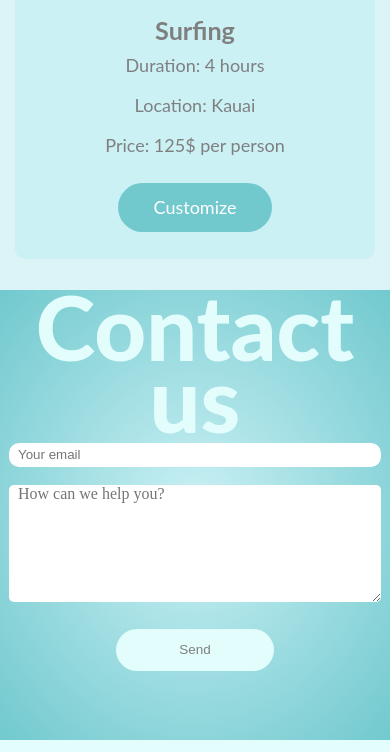
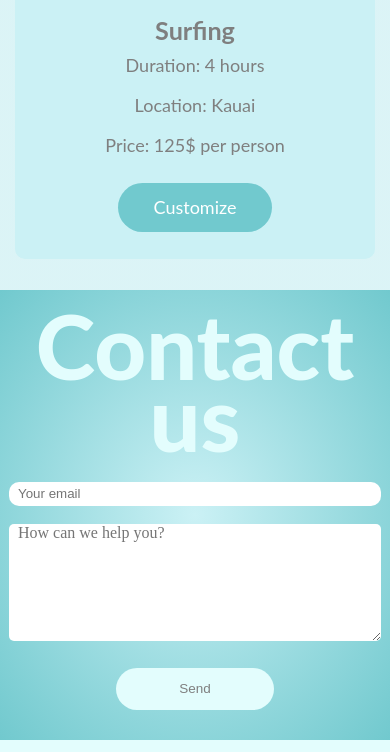
Before and after one commit to bikowalczyk/Travelix, a website: page public/index.html in a window 390 px wide. Shown: the part 3652-4404 px from the top of the page. Drawn offline with Linux system fonts and the light colour scheme.

Commit message:
responsive design

```diff
--- a/public/sass/base/_typography.scss
+++ b/public/sass/base/_typography.scss
@@ -21,6 +21,7 @@ body {
     }
     &--contact {
         line-height: 0.8;
+        margin: 5% 0%;
         @include respond (tab-port) {
             font-size: 15rem;
         }
```
Also changed, not shown: public/css/main.css, public/sass/layout/_contact.scss (line endings or trailing spaces).
